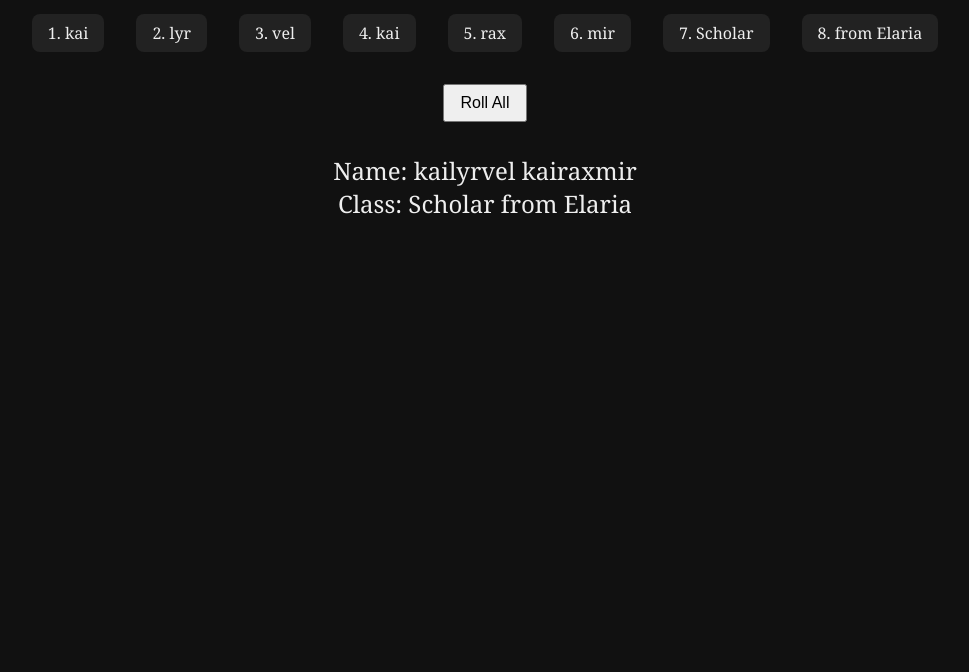
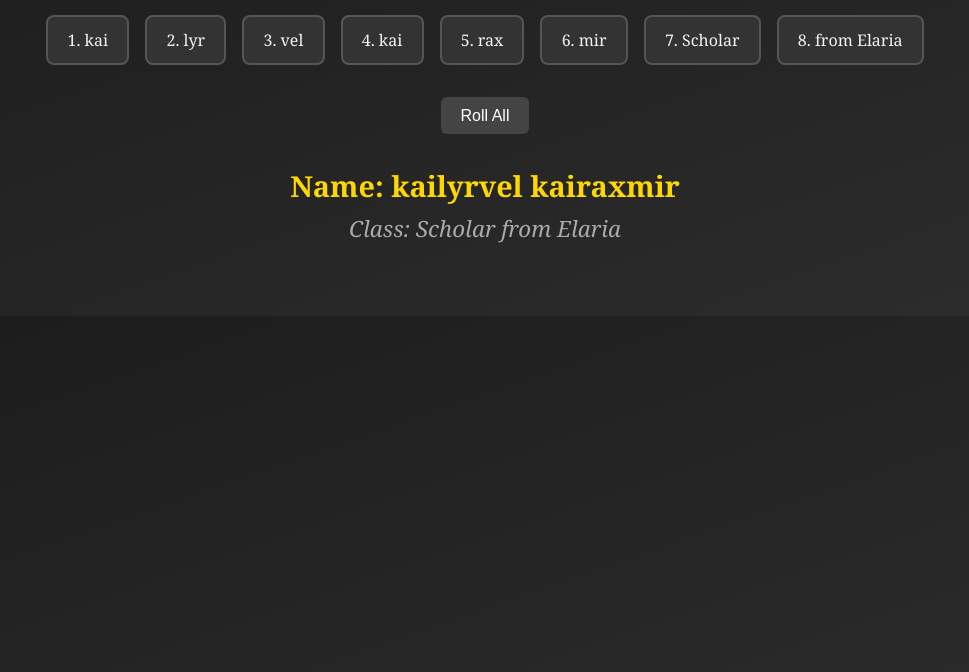
Before and after one commit to foxrain4/fantasy-name-generator, a plain HTML site: page index.html in a window 1280 px wide. Shown: the part 128-800 px from the top of the page, without its empty margins (155-1124 px from the left). Drawn offline with Linux system fonts and the light colour scheme.

Commit message:
Update index.html

```diff
--- a/index.html
+++ b/index.html
@@ -5,11 +5,74 @@
   <meta name="viewport" content="width=device-width, initial-scale=1.0"/>
   <title>Fantasy Name Generator</title>
   <style>
-    body { font-family: 'Georgia', serif; text-align: center; padding: 2rem; background: #111; color: #eee; }
-    .slot { display: inline-block; margin: 1rem; padding: 0.5rem 1rem; background: #222; border-radius: 8px; }
-    .locked { background: #4a0; }
-    button { margin-top: 1rem; padding: 0.5rem 1rem; font-size: 1rem; }
-    .name-section { margin: 2rem 0; font-size: 1.5rem; }
+    body {
+      font-family: 'Georgia', serif;
+      text-align: center;
+      padding: 2rem;
+      background: linear-gradient(to bottom right, #1c1c1c, #2d2d2d);
+      color: #f4f4f4;
+    }
+
+    h1 {
+      font-size: 2.2rem;
+      color: #ffcc00;
+      text-shadow: 2px 2px 4px #000;
+    }
+
+    .slot {
+      display: inline-block;
+      margin: 0.5rem;
+      padding: 0.75rem 1.2rem;
+      background: #333;
+      border: 2px solid #555;
+      border-radius: 8px;
+      cursor: pointer;
+      transition: all 0.2s ease;
+    }
+
+    .slot:hover {
+      background: #444;
+    }
+
+    .locked {
+      background: #004400;
+      border-color: #00cc44;
+      color: #ccffcc;
+    }
+
+    button {
+      margin-top: 1.5rem;
+      padding: 0.6rem 1.2rem;
+      font-size: 1rem;
+      background: #444;
+      color: #fff;
+      border: none;
+      border-radius: 6px;
+      cursor: pointer;
+      transition: background 0.2s ease;
+    }
+
+    button:hover {
+      background: #666;
+    }
+
+    .name-section {
+      margin: 2rem 0;
+      font-size: 1.4rem;
+      color: #fff;
+    }
+
+    #fullName {
+      font-size: 1.8rem;
+      font-weight: bold;
+      margin-bottom: 0.5rem;
+      color: #ffd700;
+    }
+
+    #classTitle {
+      font-style: italic;
+      color: #aaa;
+    }
   </style>
 </head>
 <body>
@@ -58,24 +121,43 @@
       return arr[Math.floor(Math.random() * arr.length)];
     }
 
-    function roll() {
-      for (let i = 0; i < 6; i++) {
-        if (!lockState[i]) values[i] = pickRandom(syllables);
+    function mutateWord(word) {
+      let modified = word;
+      const shouldRemove = Math.random() < 0.1;
+      const shouldAdd = Math.random() < 0.1;
+
+      if (shouldRemove && word.length > 1) {
+        const removeIndex = Math.floor(Math.random() * word.length);
+        modified = word.slice(0, removeIndex) + word.slice(removeIndex + 1);
       }
 
-      // Randomize how many syllables are used in front/end, minimum 1 each
+      if (shouldAdd) {
+        const addIndex = Math.floor(Math.random() * (modified.length + 1));
+        const randomChar = String.fromCharCode(97 + Math.floor(Math.random() * 26));
+        modified = modified.slice(0, addIndex) + randomChar + modified.slice(addIndex);
+      }
+
+      return modified;
+    }
+
+    function roll() {
+      // Roll syllables
+      for (let i = 0; i < 6; i++) {
+        if (!lockState[i]) {
+          values[i] = mutateWord(pickRandom(syllables));
+        }
+      }
+
+      // Randomize syllable count per half
       const frontCount = Math.floor(Math.random() * 3) + 1;
       const endCount = 6 - frontCount;
 
-      // Rearrange if swapped
-      const swap = Math.random() < 0.2; // 20% chance to swap
-      const front = swap ? values.slice(3, 3 + endCount) : values.slice(0, frontCount);
-      const end = swap ? values.slice(0, frontCount) : values.slice(3, 3 + endCount);
+      const front = values.slice(0, frontCount);
+      const end = values.slice(3, 3 + endCount);
 
       const frontName = front.join("");
       const endName = end.join("");
 
-      // Class and descriptor (slots 6 & 7)
       if (!lockState[6]) values[6] = pickRandom(classes);
       if (!lockState[7]) values[7] = pickRandom(descriptors);
 
@@ -94,14 +176,12 @@
         slotDiv.appendChild(slot);
       }
 
-      // Class (slot 6)
       const classSlot = document.createElement("div");
       classSlot.className = `slot ${lockState[6] ? "locked" : ""}`;
       classSlot.innerText = `7. ${values[6] || "---"}`;
       classSlot.onclick = () => toggleLock(6);
       slotDiv.appendChild(classSlot);
 
-      // Descriptor (slot 7)
       const descSlot = document.createElement("div");
       descSlot.className = `slot ${lockState[7] ? "locked" : ""}`;
       descSlot.innerText = `8. ${values[7] || "---"}`;
@@ -115,7 +195,6 @@
         values[6] && values[7] ? `Class: ${values[6]} ${values[7]}` : "";
     }
 
-    // Initial roll
     roll();
   </script>
 </body>
```
